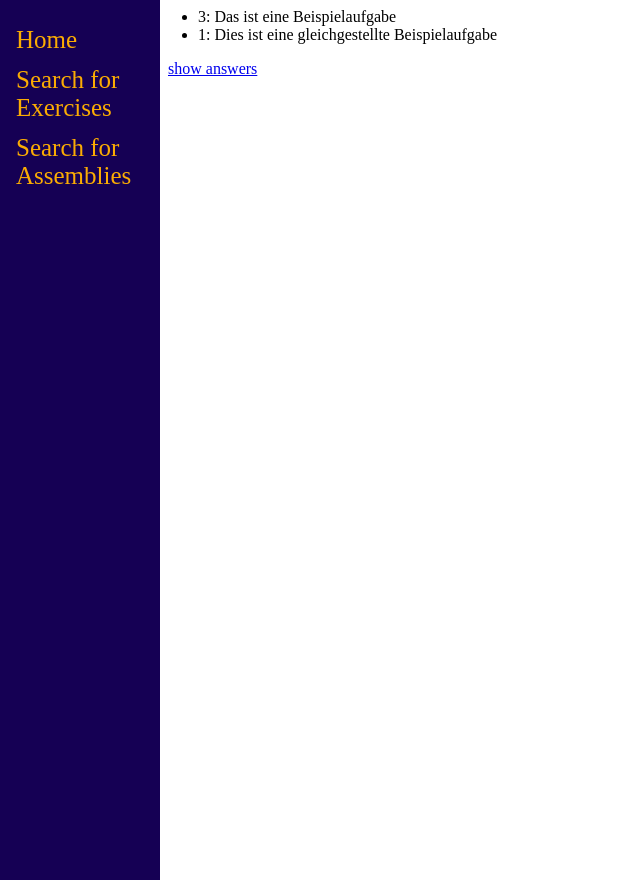
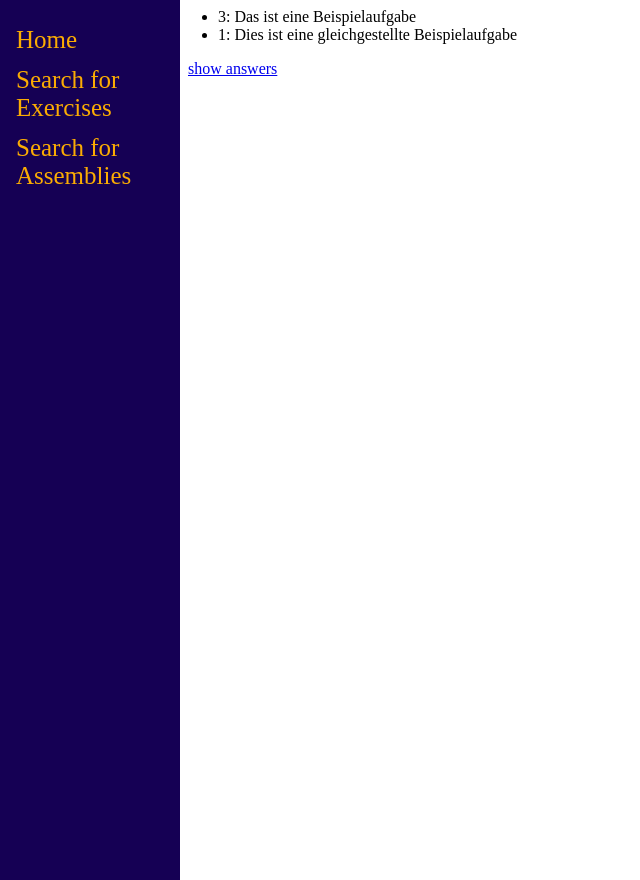
Before and after one commit to Blackstar513/dynamic-exercise-generation, a Django app: page /exgen/1/exercise in a window 1280 px wide. Shown: the whole page, without its empty margins (0-640 px from the left). Run offline with Django 3.2, Linux system fonts and the light colour scheme; data comes from the database, SQL or seed files in the repository.

Commit message:
made sidebar wider

```diff
--- a/dynexgen/exgen/templates/exgen/base.html
+++ b/dynexgen/exgen/templates/exgen/base.html
@@ -3,7 +3,7 @@
 	<style type="text/css">
 		.sidebar {
 			height:100%;
-			width:160px;
+			width:180px;
 			position: fixed;
 			z-index:1;
 			top:0;
@@ -14,7 +14,7 @@
 		}
 
 		.sidebar a {
-			padding:6px 8px 6px 16px;
+			padding:6px 16px 6px 16px;
 			text-decoration: none;
 			font-size:25px;
 			color: #FBAC03;
@@ -22,7 +22,7 @@
 		}
 
 		.main{
-			margin-left:160px;
+			margin-left:180px;
 			padding: 0;
 		}
 
```
